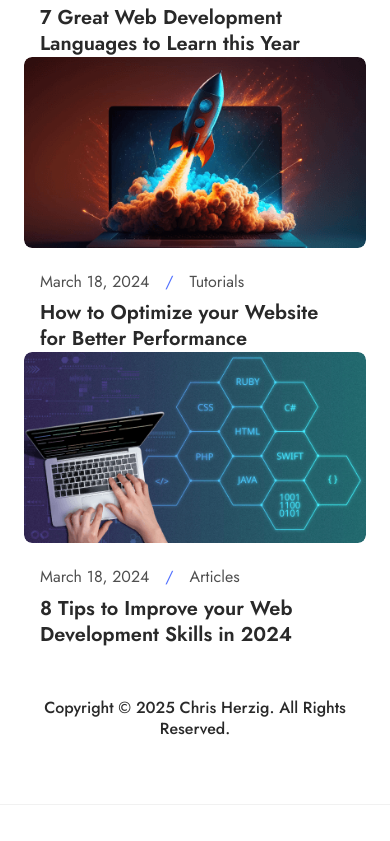
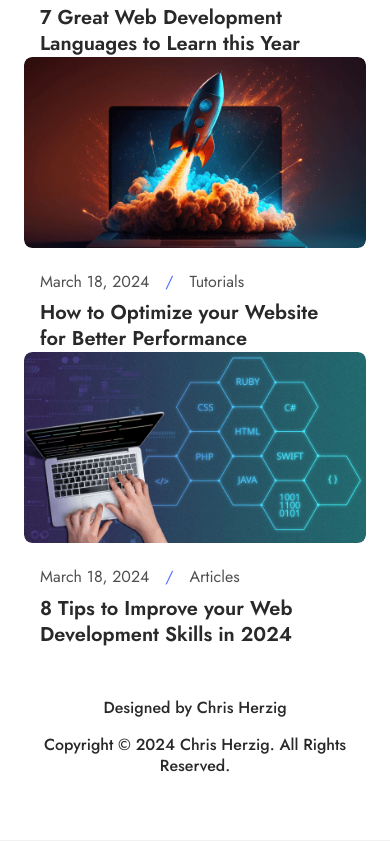
Before and after one commit to ScientistZero/NewPortfolioCH, a website: page index.html in a window 390 px wide. Shown: the part 5522-6363 px from the top of the page. Before the commit the page ends 6327 px from the top, so only its background shows below. Drawn offline with nearby package versions, Linux system fonts and the light colour scheme.

Commit message:
Test Mobile Footer

```diff
--- a/index.html
+++ b/index.html
@@ -1452,11 +1452,18 @@
 
         <!-- footer section start -->
         <section
-       class="container d-flex flex-wrap gap-3 gap-md-6 justify-content-center justify-content-sm-between align-items-center pb-4 pb-md-8 text-center mb-16 mb-lg-0"
+          class="container d-flex flex-wrap gap-3 gap-md-6 justify-content-center justify-content-sm-between align-items-center pb-4 pb-md-8 text-center"
         >
-
+          <span class="fs-eight fw-medium n5-color order-sm-2"
+            >Designed by
+            <a
+              href="https://chrisherzig.com"
+              class="fs-eight fw-medium n5-color"
+              >Chris Herzig</a
+            ></span
+          >
           <span class="fs-eight fw-medium n5-color order-sm-1"
-         >Copyright © 2025
+            >Copyright © 2024
             <a href="index.html" class="fs-eight fw-medium n5-color"
               >Chris Herzig</a
             >. All Rights Reserved.</span
```
Lines whose indentation alone changed are shown as unchanged.
